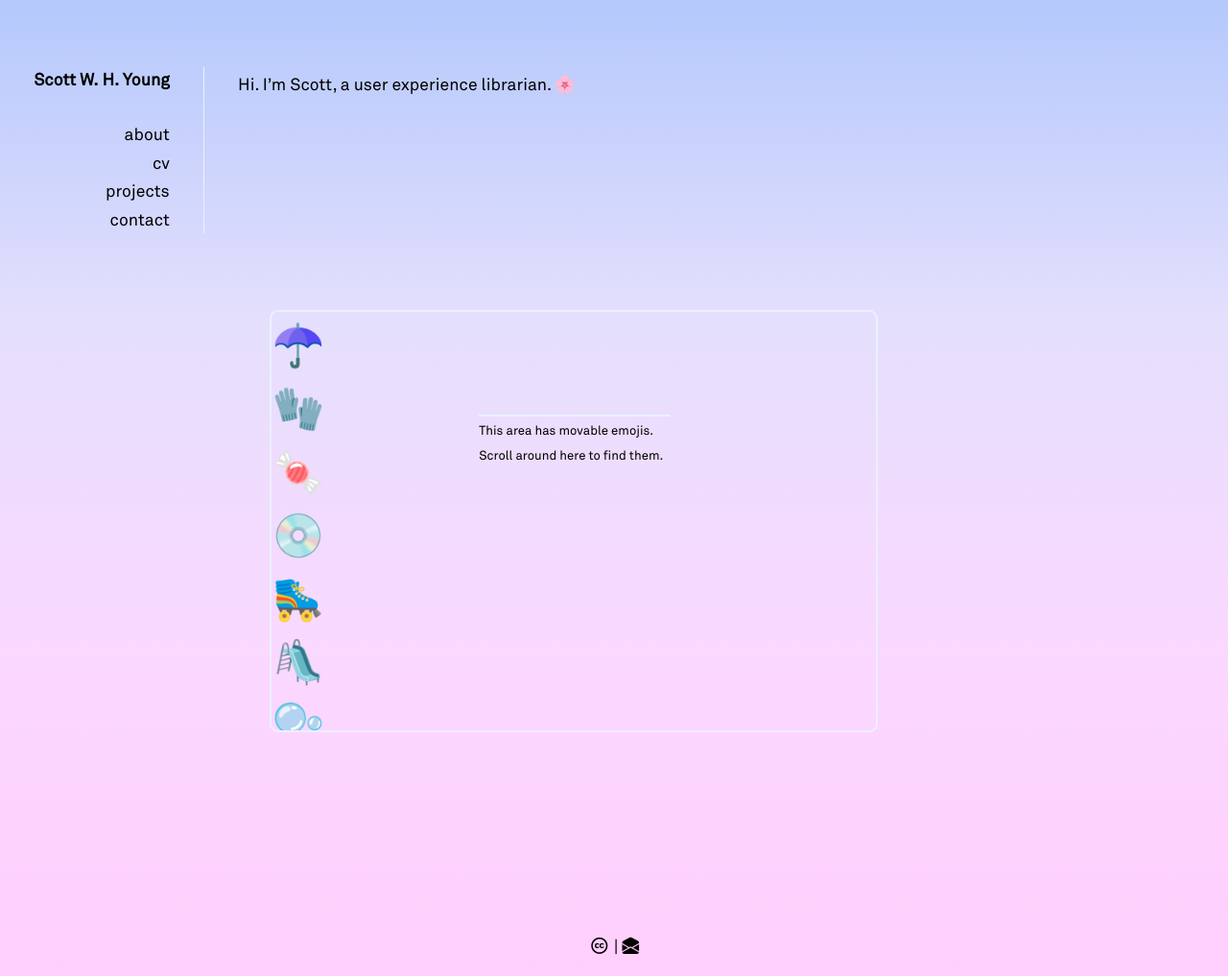
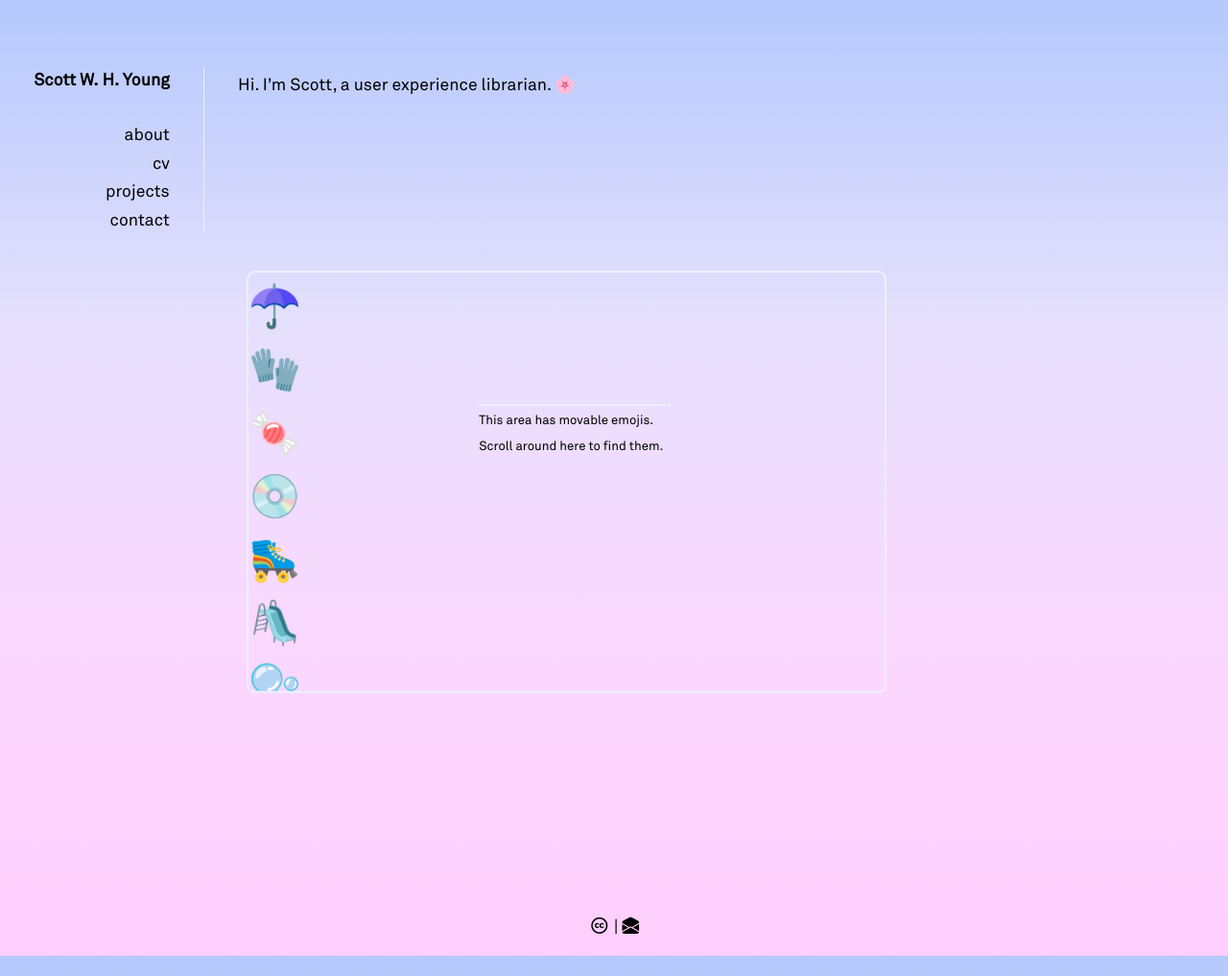
Before and after one commit to swyoung/swyoung.github.io, a Jekyll site: the page built from index.md, in a window 1280 px wide. Shown: the whole page at 96% size. Built offline with Jekyll 4.4.1, drawn with Linux system fonts in a browser that asks for light colours; nearby versions of some CDN libraries; a style sheet for code colours, icons or effects is not loaded; after the commit the page ends 996 px from its top, so only the background shows below that.

Commit message:
Update main_style.scss

```diff
--- a/_sass/main_style.scss
+++ b/_sass/main_style.scss
@@ -245,10 +245,10 @@ blockquote {
 
 .emoji-zone {
 position: relative;
-width: 95%;
+width: 100%;
 max-width: 640px;
 height: 400px;
-margin: 30% 0 10% 5%;
+margin: 9em .5em 5em .5em;
 border-radius: 8px;
 border: 2px solid #ebf0ff;
 overflow: scroll;
```
